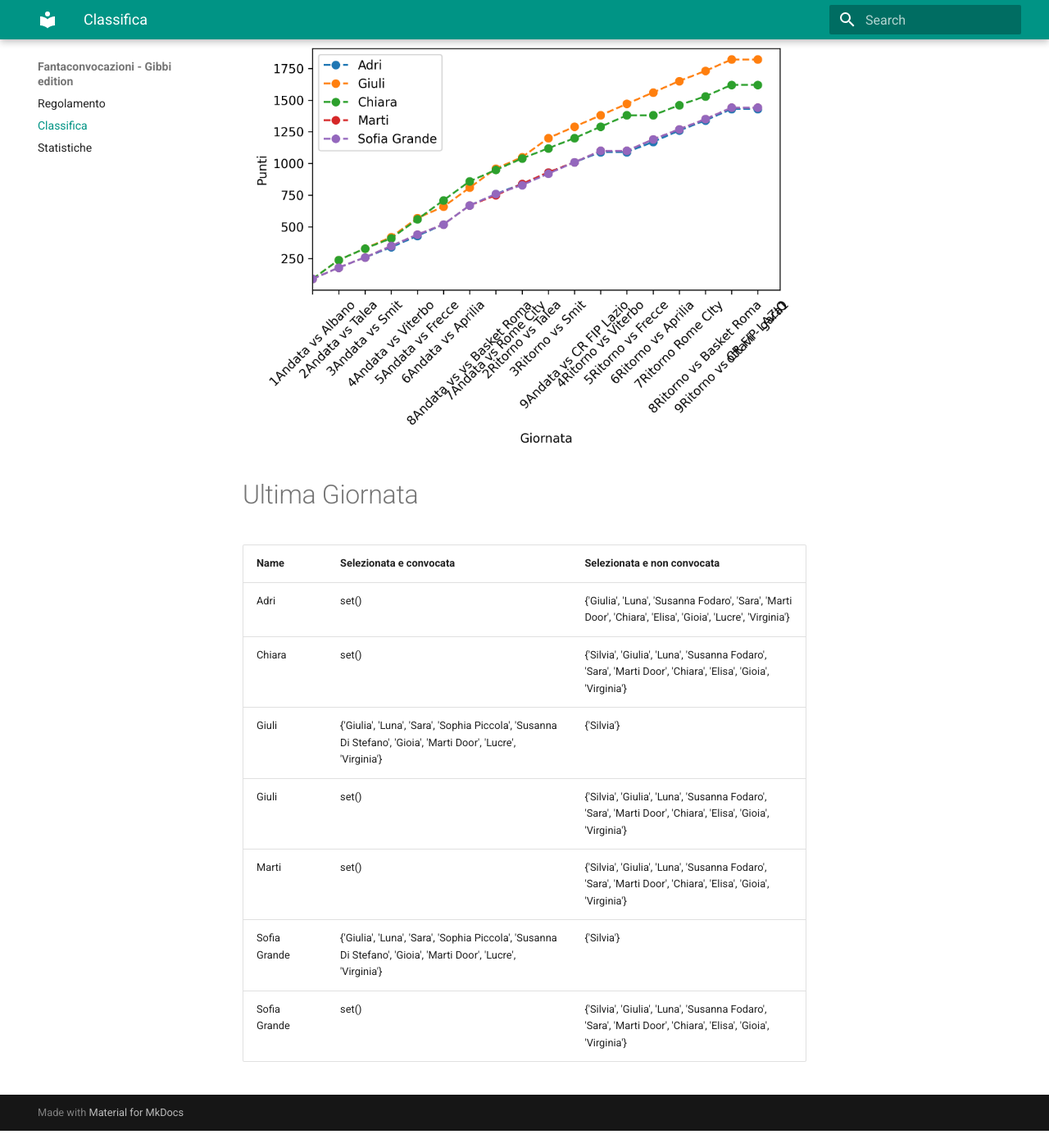
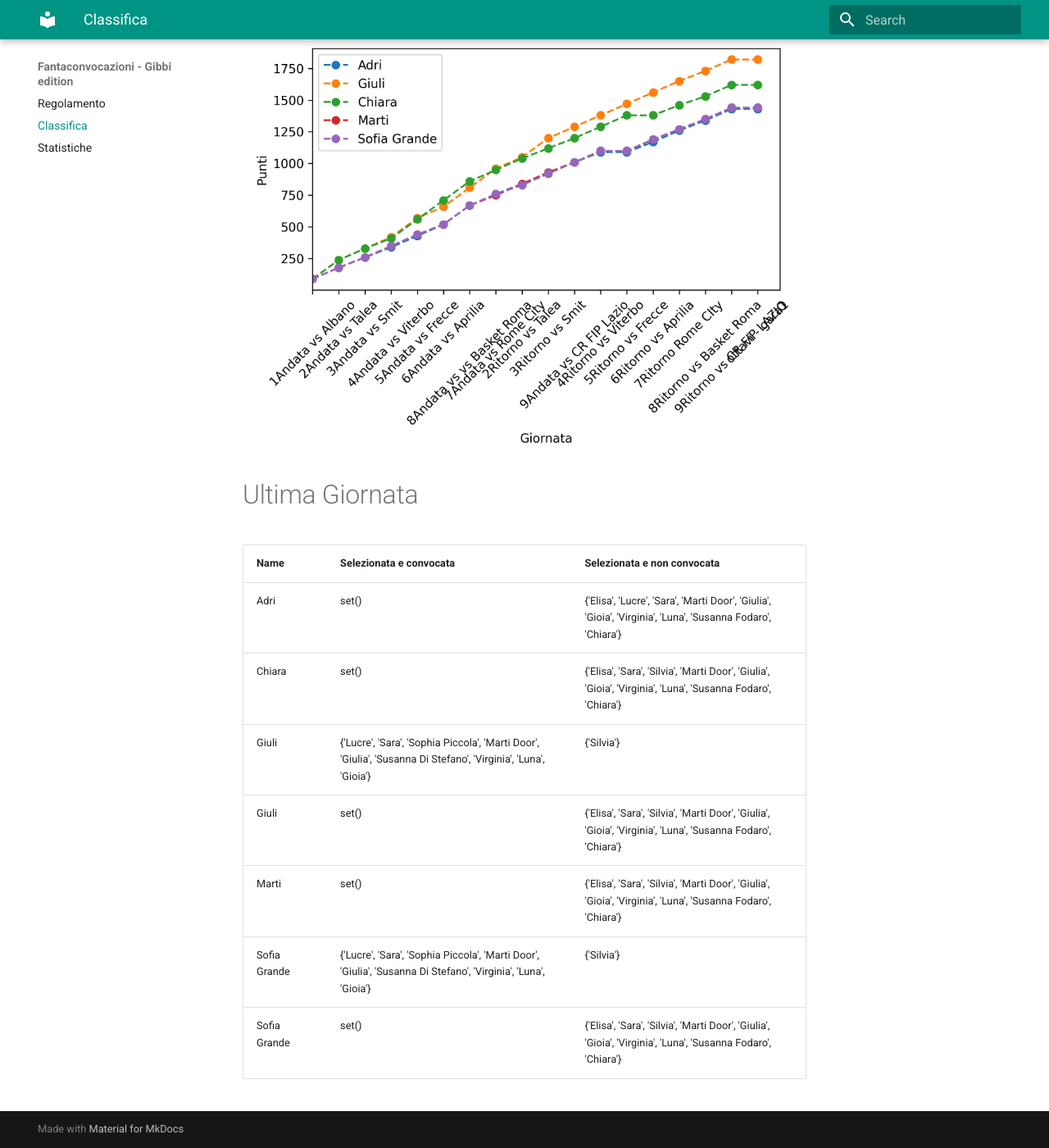
Before and after one commit to martinig94/fantagibbi, an MkDocs documentation site: the page built from docs/Classifica.md, in a window 1280 px wide and 1400 px high, scrolled down 565 px. Shown: the whole window at 82% size. Built offline with MkDocs 1.6.1 and Material for MkDocs 9.7.7, drawn with Linux system fonts in a browser that asks for light colours; before the commit the page ends 1944 px from its top, so only the background shows below that.

Commit message:
Auto-update from main.py

```diff
--- a/docs/Classifica.md
+++ b/docs/Classifica.md
@@ -18,11 +18,11 @@
 <!-- START_TABLE CORRECT -->
 | Name         | Selezionata e convocata                                                                                        | Selezionata e non convocata                                                                                  |
 |:-------------|:---------------------------------------------------------------------------------------------------------------|:-------------------------------------------------------------------------------------------------------------|
-| Adri         | set()                                                                                                          | {'Giulia', 'Luna', 'Susanna Fodaro', 'Sara', 'Marti Door', 'Chiara', 'Elisa', 'Gioia', 'Lucre', 'Virginia'}  |
-| Chiara       | set()                                                                                                          | {'Silvia', 'Giulia', 'Luna', 'Susanna Fodaro', 'Sara', 'Marti Door', 'Chiara', 'Elisa', 'Gioia', 'Virginia'} |
-| Giuli        | {'Giulia', 'Luna', 'Sara', 'Sophia Piccola', 'Susanna Di Stefano', 'Gioia', 'Marti Door', 'Lucre', 'Virginia'} | {'Silvia'}                                                                                                   |
-| Giuli        | set()                                                                                                          | {'Silvia', 'Giulia', 'Luna', 'Susanna Fodaro', 'Sara', 'Marti Door', 'Chiara', 'Elisa', 'Gioia', 'Virginia'} |
-| Marti        | set()                                                                                                          | {'Silvia', 'Giulia', 'Luna', 'Susanna Fodaro', 'Sara', 'Marti Door', 'Chiara', 'Elisa', 'Gioia', 'Virginia'} |
-| Sofia Grande | {'Giulia', 'Luna', 'Sara', 'Sophia Piccola', 'Susanna Di Stefano', 'Gioia', 'Marti Door', 'Lucre', 'Virginia'} | {'Silvia'}                                                                                                   |
-| Sofia Grande | set()                                                                                                          | {'Silvia', 'Giulia', 'Luna', 'Susanna Fodaro', 'Sara', 'Marti Door', 'Chiara', 'Elisa', 'Gioia', 'Virginia'} |
+| Adri         | set()                                                                                                          | {'Elisa', 'Lucre', 'Sara', 'Marti Door', 'Giulia', 'Gioia', 'Virginia', 'Luna', 'Susanna Fodaro', 'Chiara'}  |
+| Chiara       | set()                                                                                                          | {'Elisa', 'Sara', 'Silvia', 'Marti Door', 'Giulia', 'Gioia', 'Virginia', 'Luna', 'Susanna Fodaro', 'Chiara'} |
+| Giuli        | {'Lucre', 'Sara', 'Sophia Piccola', 'Marti Door', 'Giulia', 'Susanna Di Stefano', 'Virginia', 'Luna', 'Gioia'} | {'Silvia'}                                                                                                   |
+| Giuli        | set()                                                                                                          | {'Elisa', 'Sara', 'Silvia', 'Marti Door', 'Giulia', 'Gioia', 'Virginia', 'Luna', 'Susanna Fodaro', 'Chiara'} |
+| Marti        | set()                                                                                                          | {'Elisa', 'Sara', 'Silvia', 'Marti Door', 'Giulia', 'Gioia', 'Virginia', 'Luna', 'Susanna Fodaro', 'Chiara'} |
+| Sofia Grande | {'Lucre', 'Sara', 'Sophia Piccola', 'Marti Door', 'Giulia', 'Susanna Di Stefano', 'Virginia', 'Luna', 'Gioia'} | {'Silvia'}                                                                                                   |
+| Sofia Grande | set()                                                                                                          | {'Elisa', 'Sara', 'Silvia', 'Marti Door', 'Giulia', 'Gioia', 'Virginia', 'Luna', 'Susanna Fodaro', 'Chiara'} |
 <!-- END_TABLE CORRECT -->
```
